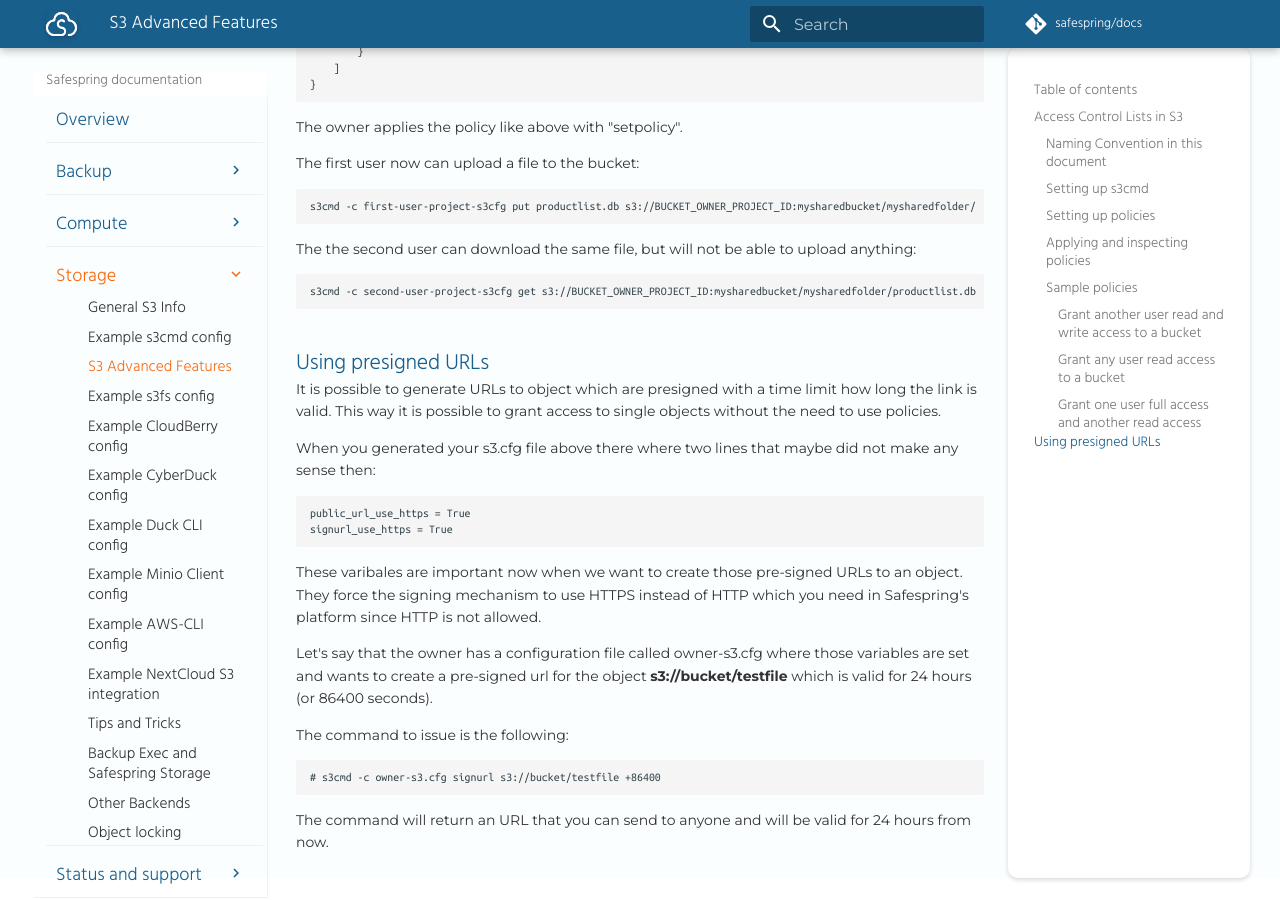
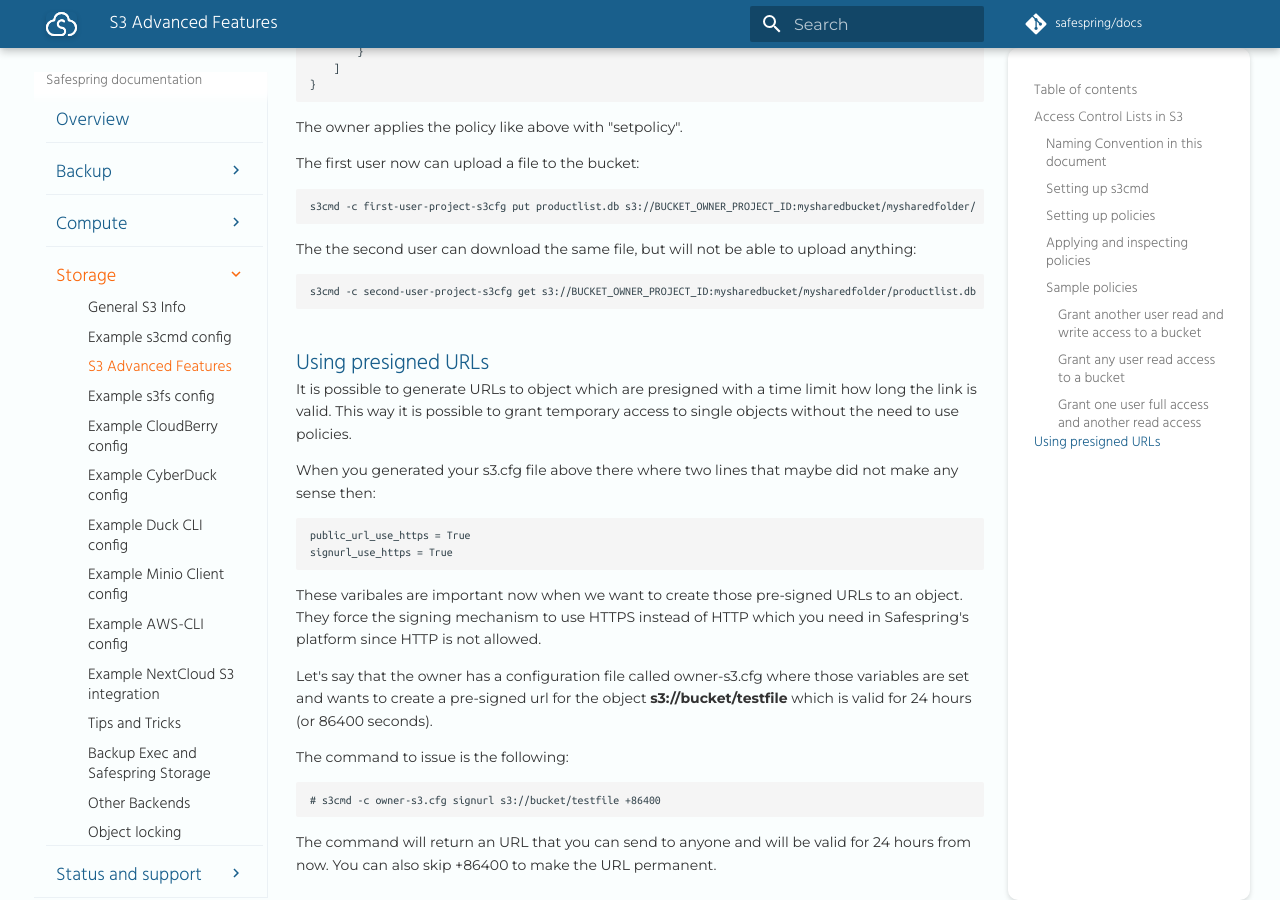
Before and after one commit to safespring/docs, an MkDocs documentation site: the page built from content/storage/s3-advanced.md, in a window 1280 px wide and 900 px high, scrolled down 5541 px. Built offline with MkDocs 1.6.1 and Material for MkDocs 9.7.7, drawn with Linux system fonts in a browser that asks for light colours; a script that is not in the unit is left out; comment, search, counter and statistics services are not loaded; old or Windows-style settings are respelled for this version of MkDocs.

Commit message:
Last fix

````diff
--- a/content/storage/s3-advanced.md
+++ b/content/storage/s3-advanced.md
@@ -263,7 +263,7 @@
 ```
 
 ## Using presigned URLs
-It is possible to generate URLs to object which are presigned with a time limit how long the link is valid. This way it is possible to grant access to single objects without the need to use policies.
+It is possible to generate URLs to object which are presigned with a time limit how long the link is valid. This way it is possible to grant temporary access to single objects without the need to use policies.
 
 When you generated your s3.cfg file above there where two lines that maybe did not make any sense then:
 
@@ -284,3 +284,4 @@
 # s3cmd -c owner-s3.cfg signurl s3://bucket/testfile +86400
 ```
 The command will return an URL that you can send to anyone and will be valid for 24 hours from now.
+You can also skip +86400 to make the URL permanent.
````
